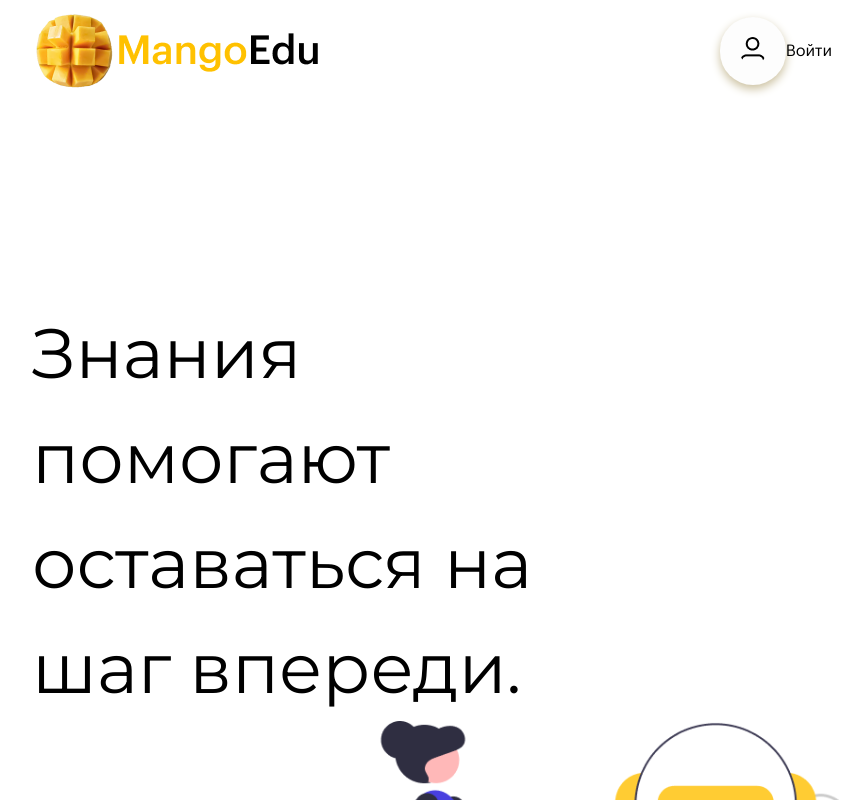
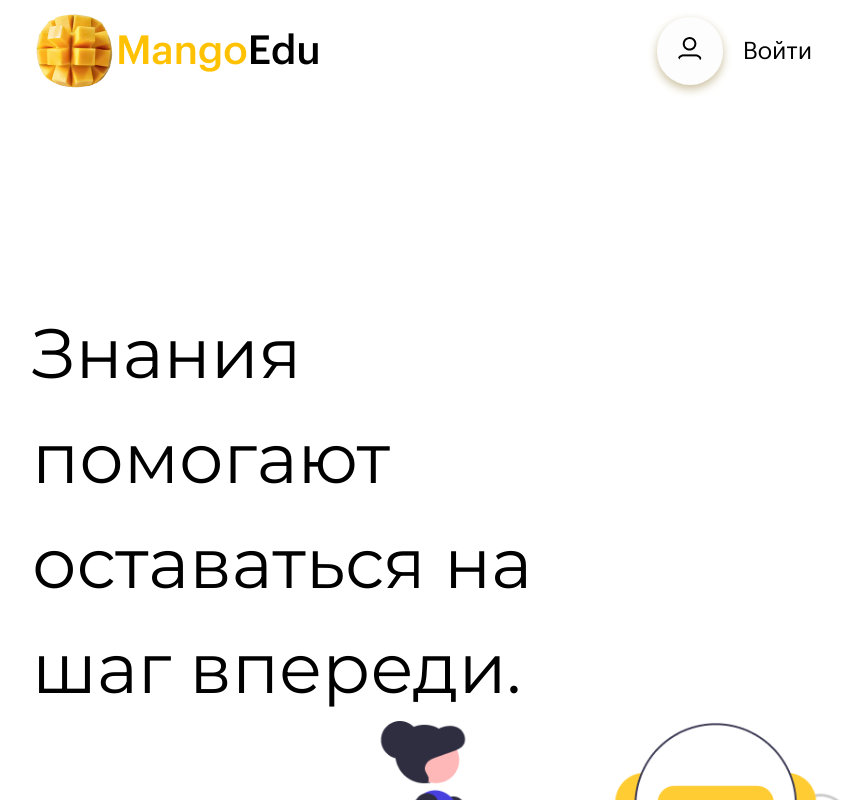
Before and after one commit to ReF01L/mangosoft-hackaton, a Nuxt app in the folder client/: page / in a window 1280 px wide. Shown: the top 800 px of the page, without its empty margins (208-1076 px from the left). Built offline with nearby package versions, Linux system fonts and the light colour scheme; no server answers.

Commit message:
Update index.vue

```diff
--- a/client/components/Header/index.vue
+++ b/client/components/Header/index.vue
@@ -6,7 +6,7 @@
     <div v-if='!profile' class='profile'>
       <div class='enter' @click='$store.commit("modals/setAuth", true)'>
         <img src='/i_people.png' alt=''>
-        <div class="enter-btn">Войти</div>
+        <span>Войти</span>
       </div>
     </div>
     <div v-else class='profile'>
```
